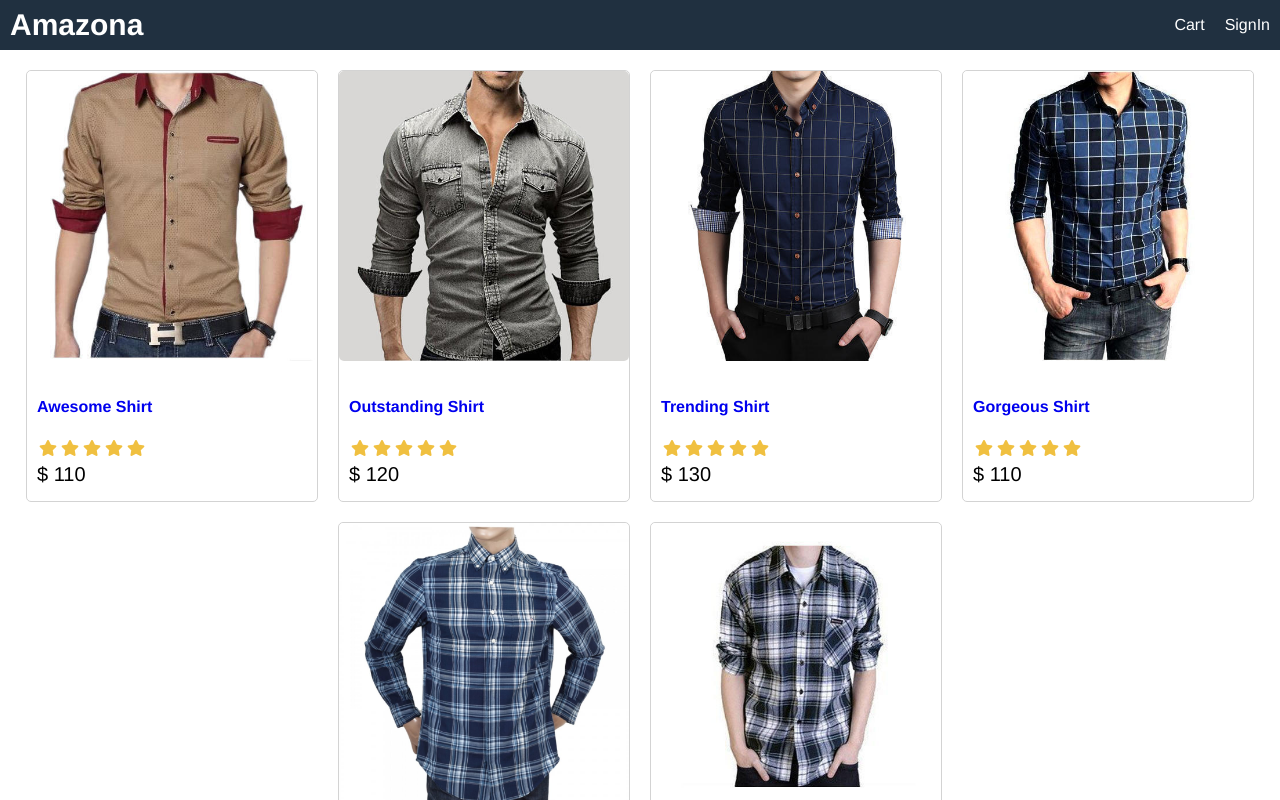
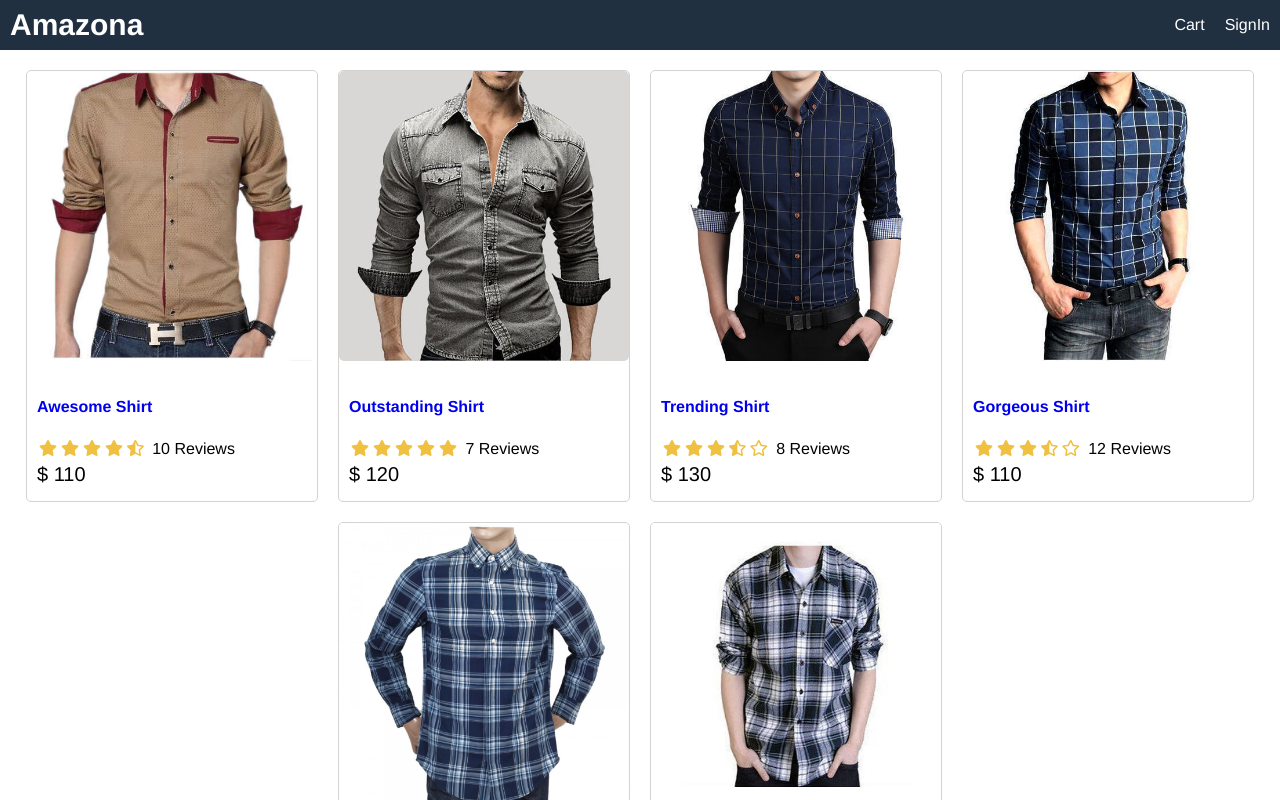
Before and after one commit to habib610/amazona, a React (Create React App) app: page / in a window 1280 px wide. Shown: the top 800 px of the page. Built offline with nearby package versions, Linux system fonts and the light colour scheme.

Commit message:
rating component added

```diff
--- a/src/App.js
+++ b/src/App.js
@@ -1,3 +1,4 @@
+import Products from './Components/Products/Products';
 import data from './data'
 
 function App() {
@@ -13,28 +14,7 @@ function App() {
    </header>
    <main className="row center">
     {
-      data.products.map(product => (
-        <div className="card" key={product._id} >
-         <a href={`product/${product._id}`}>
-           <img src={product.image} alt={product.name} className="medium"/>
-         </a>
-         <div className="card-body">
-           <a href={`product/${product._id}`}>
-           <h2>{product.name}</h2>
-           </a>
-           <div className="rating">
-           <span><i class="fa fa-star"></i></span>
-           <span><i class="fa fa-star"></i></span>
-           <span><i class="fa fa-star"></i></span>
-           <span><i class="fa fa-star"></i></span>
-           <span><i class="fa fa-star"></i></span>
-           </div>
-           <div className="price">
-             $ {product.price}
-           </div>
-           </div>
-       </div>
-      ))
+      data.products.map(product => <Products key={product.id} product={product} ></Products> )
     }
    </main>
    <footer class="row center">
--- /dev/null
+++ b/src/Components/Products/Products.js
@@ -0,0 +1,25 @@
+import React from 'react';
+import Rating from '../Rating/Rating';
+
+const Products = ({product}) => {
+    return (
+        <div>
+            <div className="card" key={product._id} >
+         <a href={`product/${product._id}`}>
+           <img src={product.image} alt={product.name} className="medium"/>
+         </a>
+         <div className="card-body">
+           <a href={`product/${product._id}`}>
+           <h2>{product.name}</h2>
+           </a>
+           <Rating rating = {product.rating} reviews={product.numReviews}></Rating>
+           <div className="price">
+             $ {product.price}
+           </div>
+           </div>
+       </div>
+        </div>
+    );
+};
+
+export default Products;
--- /dev/null
+++ b/src/Components/Rating/Rating.js
@@ -0,0 +1,53 @@
+import React from 'react';
+
+const Rating = (props) => {
+    const {rating, reviews} = props
+
+    return (
+            <div className="rating">
+           <span>
+               <i className={
+                   rating >= 1
+                   ? 'fa fa-star'
+                   : rating >= 0.5
+                   ? 'fas fa-star-half-alt' : 'far fa-star'}>
+            </i>
+            </span>
+           <span>
+               <i className={
+                   rating >= 2
+                   ? 'fa fa-star'
+                   : rating >= 1.5
+                   ? 'fas fa-star-half-alt' : 'far fa-star'}>
+            </i>
+            </span>
+           <span>
+               <i className={
+                   rating >= 3
+                   ? 'fa fa-star'
+                   : rating >= 2.5
+                   ? 'fas fa-star-half-alt' : 'far fa-star'}>
+            </i>
+            </span>
+           <span>
+               <i className={
+                   rating >= 4
+                   ? 'fa fa-star'
+                   : rating >= 3.5
+                   ? 'fas fa-star-half-alt' : 'far fa-star'}>
+            </i>
+            </span>
+           <span>
+               <i className={
+                   rating >= 5
+                   ? 'fa fa-star'
+                   : rating >= 4.5
+                   ? 'fas fa-star-half-alt' : 'far fa-star'}>
+            </i>
+            </span>
+       <span> {props.reviews} Reviews </span>
+           </div>
+    );
+};
+
+export default Rating;
--- a/src/data.js
+++ b/src/data.js
@@ -18,7 +18,7 @@ const data = {
             image: 'images/s1.jpg',
             price: 120,
             brand: 'Marvel',
-            rating: 4.5,
+            rating: 5,
             numReviews: 7,
             description: "high quality shirts"
         },
@@ -29,7 +29,7 @@ const data = {
             image: 'images/s3.jpg',
             price: 130,
             brand: 'Panda',
-            rating: 4.5,
+            rating: 3.5,
             numReviews: 8,
             description: "high quality shirts"
         },
@@ -40,7 +40,7 @@ const data = {
             image: 'images/s4.jpg',
             price: 110,
             brand: 'Ninja',
-            rating: 5,
+            rating: 3.5,
             numReviews: 12,
             description: "high quality shirts"
         },
--- a/src/index.css
+++ b/src/index.css
@@ -91,6 +91,9 @@ img.medium{
   color: #f0c040;
   margin: .2rem;
 }
+.rating span:last-child{
+  color: black;
+}
 .card-body{
   padding:  1rem;
 }
```
Also changed, not shown: 1 other file (tests, documents, lock files or other folders).
